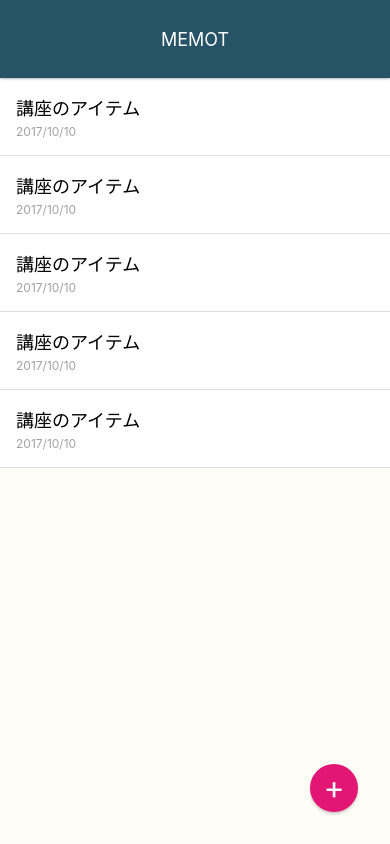
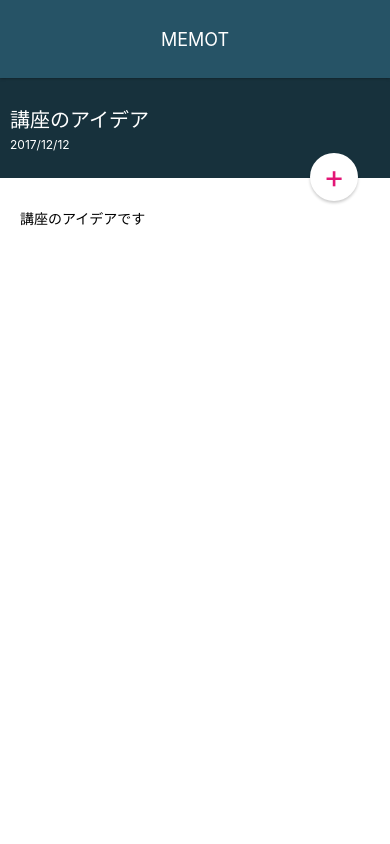
Before and after one commit to makototsuta/react_app, a React Native app: screen / in a window 390 px wide. Built offline with nearby package versions, Linux system fonts and the light colour scheme.

Commit message:
Style MemoDetailScreen

```diff
--- a/App.js
+++ b/App.js
@@ -2,7 +2,7 @@
 import { StyleSheet, Text, View } from 'react-native';
 
 import Appbar from './src/components/Appbar';
-import MemoListScreen from './src/screens/MemoListScreen';
+import MemoDetailScreen from './src/screens/MemoDetailScreen';
 
 export default class App extends React.Component {
   render(){
@@ -10,7 +10,7 @@
       <View style={styles.container}>
 
         <Appbar />
-        <MemoListScreen />
+        <MemoDetailScreen />
 
       </View>
       );
--- a/src/elements/CircleButton.js
+++ b/src/elements/CircleButton.js
@@ -3,9 +3,19 @@
 
 class CircleButton extends React.Component {
   render(){
+    const { style, color } = this.props;
+
+    let bgColor = '#E31676';
+    let textColor = '#fff';
+
+    if (color === 'white') {
+      bgColor = '#fff';
+      textColor = '#E31676';
+    }
+
     return (
-      <View style={styles.circleButton}>
-        <Text style={styles.circleButtonTitle}>
+      <View style={[styles.circleButton, style, { backgroundColor: bgColor }]}>
+        <Text style={[styles.circleButtonTitle, { color: textColor }]}>
           {this.props.children}
         </Text>
       </View>
@@ -20,7 +30,6 @@
     right: 32,
     width: 48,
     height: 48,
-    backgroundColor: '#E31676',
     borderRadius: 24,
     justifyContent: 'center',
     alignItems: 'center',
--- /dev/null
+++ b/src/screens/MemoDetailScreen.js
@@ -0,0 +1,65 @@
+import React from 'react';
+import { StyleSheet, Text, View } from 'react-native';
+
+import CircleButton from '../elements/CircleButton';
+
+class MemoDetailScreen extends React.Component {
+  render() {
+    return (
+      <View style={styles.container}>
+        <View>
+          <View style={styles.memoHeader}>
+            <View>
+              <Text style={styles.memoHeaderTitle}>講座のアイデア</Text>
+              <Text style={styles.memoHeaderDate}>2017/12/12</Text>
+            </View>
+          </View>
+        </View>
+
+        <View style={styles.memoContent}>
+          <Text>
+            講座のアイデアです
+          </Text>
+        </View>
+
+        <CircleButton color="white" style={styles.editButton}>+</CircleButton>
+      </View>
+    );
+  }
+}
+
+const styles = StyleSheet.create({
+  container: {
+    flex: 1,
+    width: '100%',
+  },
+  memoHeader: {
+    height: 100,
+    backgroundColor: '#17313C',
+    justifyContent: 'center',
+    padding: 10,
+  },
+  memoHeaderTitle: {
+    fontSize: 20,
+    fontweight: 'bold',
+    color: '#fff',
+    marginBottom: 4,
+  },
+  memoHeaderDate: {
+    fontSize: 12,
+    color: '#fff'
+  },
+  memoContent: {
+    paddingTop: 30,
+    paddingLeft: 20,
+    paddingRight: 20,
+    paddingBottom: 20,
+    backgroundColor: '#fff',
+    flex: 1,
+  },
+  editButton: {
+    top: 75,
+  },
+});
+
+export default MemoDetailScreen;
```
